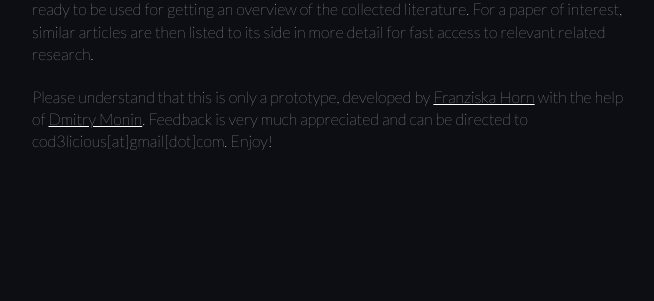
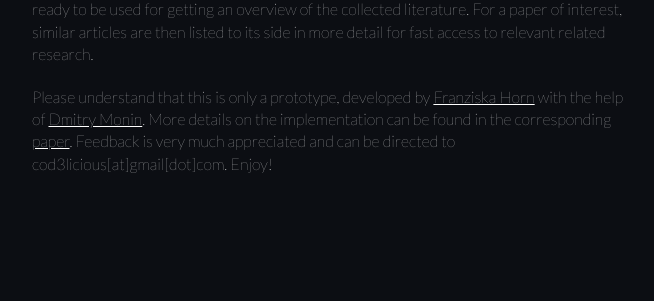
Before and after one commit to cod3licious/pubvis, a Flask app: page /about in a window 1280 px wide. Shown: the part 445-746 px from the top of the page, without its empty margins (308-962 px from the left). Run offline with Flask 2, Linux system fonts and the light colour scheme; some libraries are stand-ins or nearby versions.

Commit message:
add link to paper

```diff
--- a/src/templates/about.html
+++ b/src/templates/about.html
@@ -28,7 +28,7 @@
 
         <p>While the references given in a paper are a starting point for digging deeper into a topic, authors can only cite what they know. This is why PubVis compares the actual texts of the published articles to one another to check their similarity, thereby encouraging interdisciplinary discoveries. Using a machine learning algorithm, this complex construct of similarities between all the papers in our database is then embedded in a colorful 2D map, ready to be used for getting an overview of the collected literature. For a paper of interest, similar articles are then listed to its side in more detail for fast access to relevant related research.</p>
 
-        <p>Please understand that this is only a prototype, developed by <a href="https://cod3licious.github.io/" target="_blank">Franziska Horn</a> with the help of <a href="https://www.linkedin.com/in/dmitry-monin-72624176/" target="_blank">Dmitry Monin</a>. Feedback is very much appreciated and can be directed to cod3licious[at]gmail[dot]com. Enjoy!</p>
+        <p>Please understand that this is only a prototype, developed by <a href="https://cod3licious.github.io/" target="_blank">Franziska Horn</a> with the help of <a href="https://www.linkedin.com/in/dmitry-monin-72624176/" target="_blank">Dmitry Monin</a>. More details on the implementation can be found in the corresponding <a href="http://arxiv.org/abs/1706.08094" target="_blank">paper</a>. Feedback is very much appreciated and can be directed to cod3licious[at]gmail[dot]com. Enjoy!</p>
 
 
       </div>
```
Also changed, not shown: README.md.
